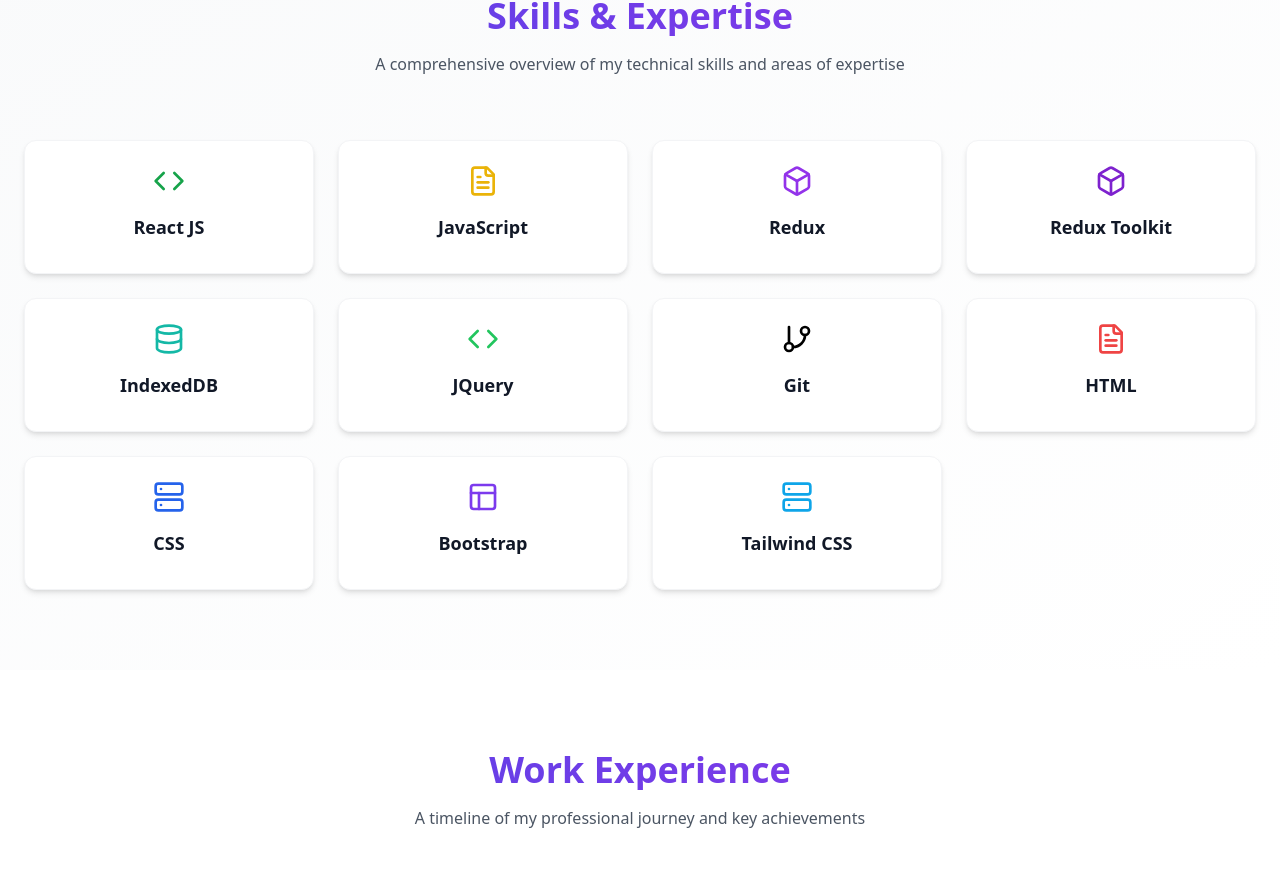
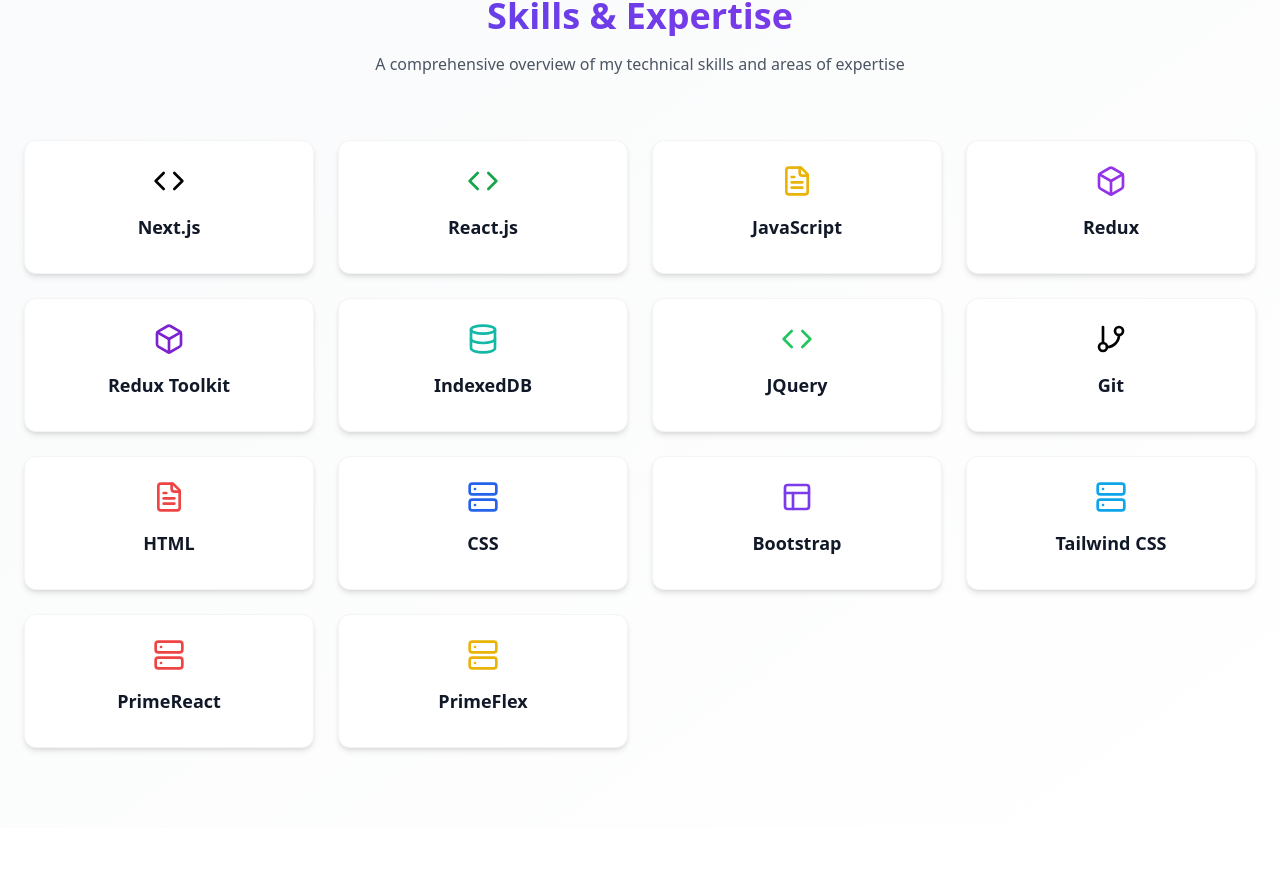
Before and after one commit to DishKhant/Portfolio, a React (Vite) app: page / in a window 1280 px wide. Shown: the part 1574-2466 px from the top of the page. Built offline with nearby package versions, Linux system fonts and the light colour scheme.

Commit message:
Add Skills.

```diff
--- a/src/components/sections/Skills.tsx
+++ b/src/components/sections/Skills.tsx
@@ -1,7 +1,8 @@
 import { Code, Database, GitBranch, Layout, Box, FileText, Server } from 'lucide-react';
 
 const skills = [
-  { name: 'React JS', icon: <Code className="text-green-600" size={32} /> },
+  { name: 'Next.js', icon: <Code className="text-black-600" size={32} /> },
+  { name: 'React.js', icon: <Code className="text-green-600" size={32} /> },
   { name: 'JavaScript', icon: <FileText className="text-yellow-500" size={32} /> },
   { name: 'Redux', icon: <Box className="text-purple-600" size={32} /> },
   { name: 'Redux Toolkit', icon: <Box className="text-purple-700" size={32} /> },
@@ -12,6 +13,8 @@ const skills = [
   { name: 'CSS', icon: <Server className="text-blue-600" size={32} /> },
   { name: 'Bootstrap', icon: <Layout className="text-violet-600" size={32} /> },
   { name: 'Tailwind CSS', icon: <Server className="text-sky-500" size={32} /> },
+  { name: 'PrimeReact', icon: <Server className="text-red-500" size={32} /> },
+  { name: 'PrimeFlex', icon: <Server className="text-yellow-500" size={32} /> },
 ];
 
 const Skills = () => {
```
